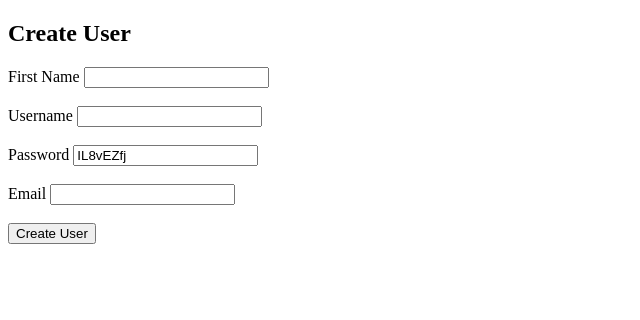
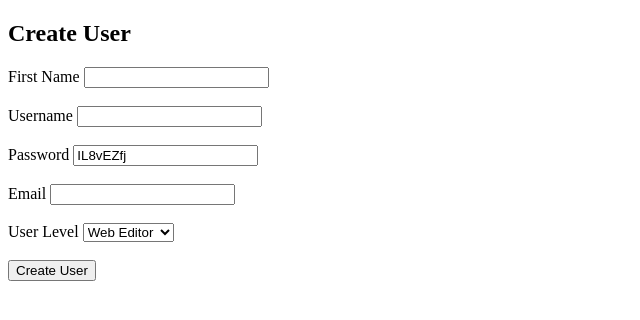
Before and after one commit to jagdeepsgill888/movies_api, a PHP site: page /Singh_J_3014_r2/admin/admin_createuser.php in a window 1280 px wide. Shown: the top 320 px of the page, without its empty margins (0-640 px from the left). Run offline with PHP 8.4, Linux system fonts and the light colour scheme; a user stored in the database is signed in.

Commit message:
end of vid1

```diff
--- a/admin/admin_createuser.php
+++ b/admin/admin_createuser.php
@@ -14,6 +14,7 @@
          'username'=>trim($_POST['username']),
          'password'=>$encryptPass,
          'email'=>trim($_POST['email']),
+         'user_level'=>trim($_POST['user_level']),
      );
 
      $messageA = createUser($data);
@@ -57,6 +58,12 @@
     <label for="email">Email</label>
     <input id="email" type="email" name="email" value=""><br><br>
 
+    <label for="user_level">User Level</label>
+    <select id="user_level" name="user_level">
+    <option value="0">Web Editor</option>
+    <option value="1">Web Admin</option>
+    </select><br><br>
+
     <button type="submit" name="submit">Create User</button>
 
     </form>
--- a/admin/scripts/login.php
+++ b/admin/scripts/login.php
@@ -21,6 +21,7 @@ function login($username, $password, $ip, $loginsucc)
         $_SESSION['user_id'] = $found_user_id;
         $_SESSION['user_name'] = $found_user['user_fname'];
         $_SESSION['user_lastdate'] = $found_user['user_date'];
+
 
         // 1 value when a user logs in
         $_SESSION['loginCount'] = 1;
--- a/admin/scripts/user.php
+++ b/admin/scripts/user.php
@@ -14,8 +14,8 @@ function createUser($user_data)
     ## 1.Run the proper SQL query to start to insert user
     $pdo = Database::getInstance()->getConnection();
 
-    $create_user_query = 'INSERT INTO tbl_user(user_fname, user_name, user_pass, user_email)';
-    $create_user_query .= ' VALUES(:fname, :username, :password, :email)';
+    $create_user_query = 'INSERT INTO tbl_user(user_fname, user_name, user_pass, user_email, user_level)';
+    $create_user_query .= ' VALUES(:fname, :username, :password, :email, :user_level)';
 
 
     $create_user_set = $pdo->prepare($create_user_query);
@@ -25,6 +25,7 @@ function createUser($user_data)
                 ':username'=>$user_data['username'],
                 ':password'=>$user_data['password'],
                 ':email'=>$user_data['email'],
+                ':user_level'=>$user_data['user_level'],
         )
     );
 
```
